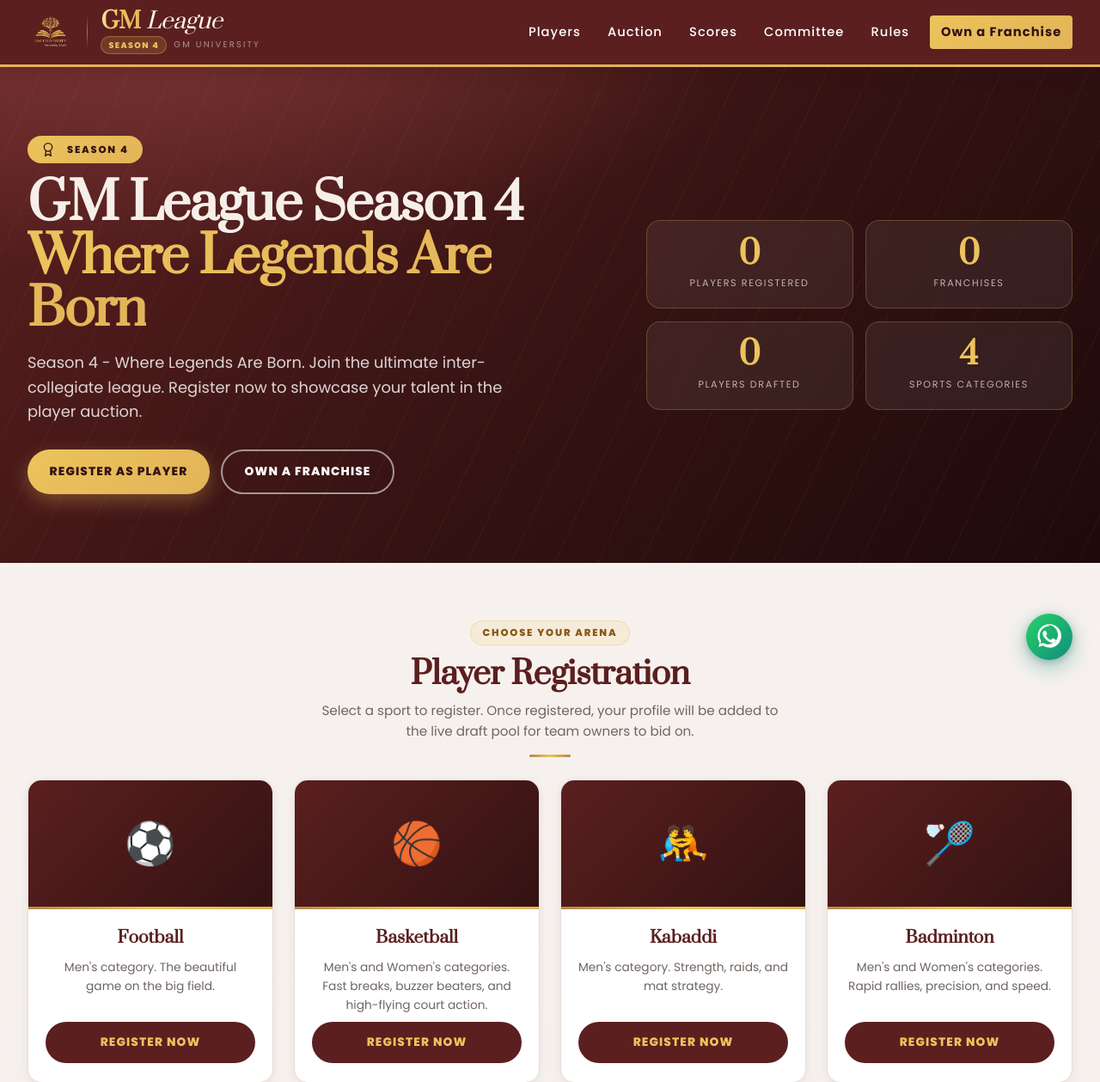
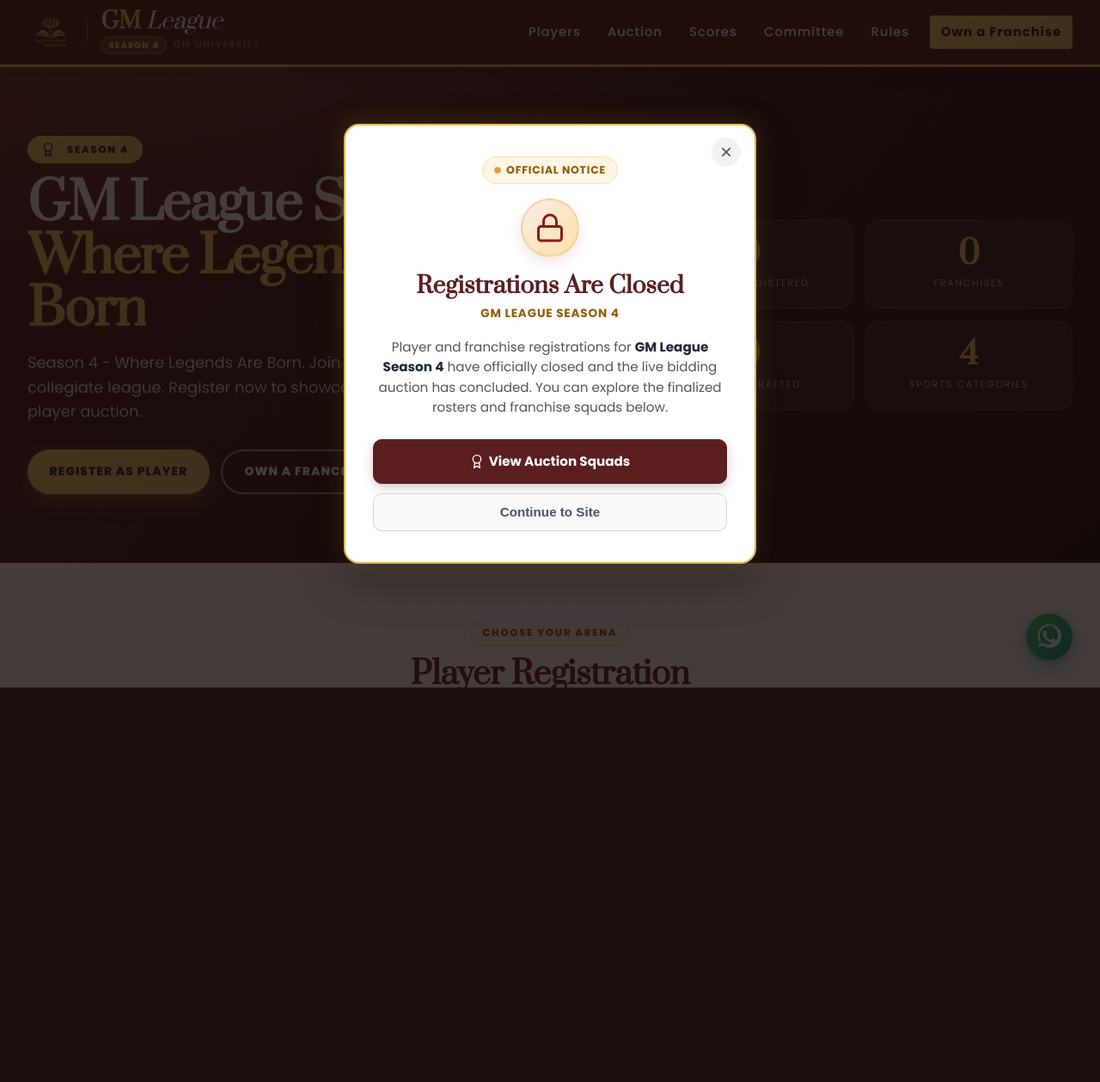
Before and after one commit to Nethrapalmjali/league4, a Flask app: page / in a window 1280 px wide. Shown: the top 1259 px of the page at 86% size. After the commit the page ends 800 px from the top, so only its background shows below. Run offline with Flask 3, Linux system fonts and the light colour scheme; some libraries are stand-ins or nearby versions.

Commit message:
Add pop-up notice modal on homepage indicating GM League registrations are closed

```diff
--- /dev/null
+++ b/templates/_registration_closed_modal.html
@@ -0,0 +1,253 @@
+<!-- Registration Closed Announcement Modal -->
+<div id="regClosedModal" class="announcement-modal" role="dialog" aria-modal="true" aria-labelledby="regClosedTitle">
+  <div class="announcement-modal__backdrop" id="regClosedBackdrop"></div>
+  <div class="announcement-modal__card">
+    <button type="button" class="announcement-modal__close" id="closeRegModalBtn" aria-label="Close message">&times;</button>
+
+    <div class="announcement-modal__badge">
+      <span class="announcement-modal__badge-dot"></span>
+      Official Notice
+    </div>
+
+    <div class="announcement-modal__icon-wrap">
+      <svg viewBox="0 0 24 24" width="36" height="36" fill="none" stroke="currentColor" stroke-width="2" stroke-linecap="round" stroke-linejoin="round">
+        <rect x="3" y="11" width="18" height="11" rx="2" ry="2"></rect>
+        <path d="M7 11V7a5 5 0 0 1 10 0v4"></path>
+      </svg>
+    </div>
+
+    <h2 id="regClosedTitle" class="announcement-modal__title">Registrations Are Closed</h2>
+    <p class="announcement-modal__subtitle">GM League Season 4</p>
+
+    <p class="announcement-modal__desc">
+      Player and franchise registrations for <strong>GM League Season 4</strong> have officially closed and the live bidding auction has concluded. You can explore the finalized rosters and franchise squads below.
+    </p>
+
+    <div class="announcement-modal__actions">
+      <a href="{{ url_for('auction_squads') }}" class="announcement-modal__btn announcement-modal__btn--primary">
+        <svg viewBox="0 0 24 24" width="16" height="16" fill="none" stroke="currentColor" stroke-width="2" stroke-linecap="round" stroke-linejoin="round" style="margin-right:6px;">
+          <circle cx="12" cy="8" r="7"></circle>
+          <polyline points="8.21 13.89 7 23 12 20 17 23 15.79 13.88"></polyline>
+        </svg>
+        View Auction Squads
+      </a>
+      <button type="button" class="announcement-modal__btn announcement-modal__btn--secondary" id="dismissRegModalBtn">
+        Continue to Site
+      </button>
+    </div>
+  </div>
+</div>
+
+<style>
+  .announcement-modal {
+    position: fixed;
+    top: 0;
+    left: 0;
+    width: 100vw;
+    height: 100vh;
+    z-index: 99999;
+    display: none;
+    align-items: center;
+    justify-content: center;
+    padding: 1.25rem;
+    box-sizing: border-box;
+  }
+  .announcement-modal.is-visible {
+    display: flex;
+    animation: gmlModalFadeIn 0.25s ease-out forwards;
+  }
+  .announcement-modal__backdrop {
+    position: absolute;
+    top: 0;
+    left: 0;
+    width: 100%;
+    height: 100%;
+    background: rgba(18, 9, 9, 0.78);
+    backdrop-filter: blur(6px);
+    -webkit-backdrop-filter: blur(6px);
+  }
+  .announcement-modal__card {
+    position: relative;
+    background: #ffffff;
+    border: 2px solid #e2b755;
+    border-radius: 18px;
+    padding: 2.25rem 2rem;
+    max-width: 480px;
+    width: 100%;
+    text-align: center;
+    box-shadow: 0 20px 50px rgba(0, 0, 0, 0.35), 0 0 30px rgba(226, 183, 85, 0.2);
+    z-index: 1;
+    transform: translateY(12px) scale(0.96);
+    animation: gmlCardPop 0.3s cubic-bezier(0.16, 1, 0.3, 1) 0.05s forwards;
+  }
+  .announcement-modal__close {
+    position: absolute;
+    top: 14px;
+    right: 16px;
+    background: rgba(0, 0, 0, 0.05);
+    border: none;
+    width: 34px;
+    height: 34px;
+    border-radius: 50%;
+    font-size: 1.5rem;
+    line-height: 1;
+    cursor: pointer;
+    color: #555;
+    display: flex;
+    align-items: center;
+    justify-content: center;
+    transition: background 0.15s, color 0.15s, transform 0.15s;
+  }
+  .announcement-modal__close:hover {
+    background: rgba(139, 26, 26, 0.12);
+    color: #8b1a1a;
+    transform: scale(1.08);
+  }
+  .announcement-modal__badge {
+    display: inline-flex;
+    align-items: center;
+    gap: 6px;
+    background: #fdf5e6;
+    color: #925c08;
+    border: 1px solid #fae1a6;
+    font-size: 0.78rem;
+    font-weight: 700;
+    text-transform: uppercase;
+    letter-spacing: 0.06em;
+    padding: 0.3rem 0.85rem;
+    border-radius: 999px;
+    margin-bottom: 1.1rem;
+  }
+  .announcement-modal__badge-dot {
+    width: 8px;
+    height: 8px;
+    border-radius: 50%;
+    background: #d97706;
+    display: inline-block;
+    animation: gmlPulse 1.8s infinite;
+  }
+  .announcement-modal__icon-wrap {
+    width: 68px;
+    height: 68px;
+    border-radius: 50%;
+    background: linear-gradient(135deg, #fbeaea 0%, #fae1a6 100%);
+    color: #8b1a1a;
+    display: flex;
+    align-items: center;
+    justify-content: center;
+    margin: 0 auto 1.1rem;
+    border: 2px solid rgba(226, 183, 85, 0.4);
+    box-shadow: 0 6px 16px rgba(139, 26, 26, 0.12);
+  }
+  .announcement-modal__title {
+    font-family: 'Prata', 'Playfair Display', Georgia, serif;
+    color: #5b1f1f;
+    font-size: 1.65rem;
+    margin: 0 0 0.25rem;
+    line-height: 1.25;
+  }
+  .announcement-modal__subtitle {
+    font-size: 0.85rem;
+    font-weight: 700;
+    letter-spacing: 0.06em;
+    text-transform: uppercase;
+    color: #925c08;
+    margin: 0 0 1rem;
+  }
+  .announcement-modal__desc {
+    font-size: 0.95rem;
+    line-height: 1.55;
+    color: #555555;
+    margin: 0 0 1.6rem;
+  }
+  .announcement-modal__desc strong {
+    color: #1f2937;
+  }
+  .announcement-modal__actions {
+    display: flex;
+    flex-direction: column;
+    gap: 0.65rem;
+  }
+  .announcement-modal__btn {
+    display: inline-flex;
+    align-items: center;
+    justify-content: center;
+    padding: 0.8rem 1.4rem;
+    border-radius: 10px;
+    font-size: 0.95rem;
+    font-weight: 700;
+    text-decoration: none;
+    cursor: pointer;
+    transition: all 0.18s ease;
+  }
+  .announcement-modal__btn--primary {
+    background: #5b1f1f;
+    color: #ffffff;
+    border: 1px solid #5b1f1f;
+    box-shadow: 0 4px 12px rgba(91, 31, 31, 0.25);
+  }
+  .announcement-modal__btn--primary:hover {
+    background: #752828;
+    border-color: #752828;
+    color: #ffffff;
+    transform: translateY(-1px);
+    box-shadow: 0 6px 16px rgba(91, 31, 31, 0.32);
+  }
+  .announcement-modal__btn--secondary {
+    background: #f8fafc;
+    color: #475569;
+    border: 1px solid #cbd5e1;
+  }
+  .announcement-modal__btn--secondary:hover {
+    background: #f1f5f9;
+    color: #1e293b;
+    border-color: #94a3b8;
+  }
+  @keyframes gmlModalFadeIn {
+    from { opacity: 0; }
+    to { opacity: 1; }
+  }
+  @keyframes gmlCardPop {
+    from { transform: translateY(16px) scale(0.95); opacity: 0; }
+    to { transform: translateY(0) scale(1); opacity: 1; }
+  }
+  @keyframes gmlPulse {
+    0%, 100% { opacity: 1; transform: scale(1); }
+    50% { opacity: 0.4; transform: scale(0.85); }
+  }
+</style>
+
+<script>
+  (function() {
+    function initClosedModal() {
+      var modal = document.getElementById('regClosedModal');
+      if (!modal) return;
+
+      modal.classList.add('is-visible');
+
+      var closeBtn = document.getElementById('closeRegModalBtn');
+      var dismissBtn = document.getElementById('dismissRegModalBtn');
+      var backdrop = document.getElementById('regClosedBackdrop');
+
+      function hideModal() {
+        modal.classList.remove('is-visible');
+      }
+
+      if (closeBtn) closeBtn.addEventListener('click', hideModal);
+      if (dismissBtn) dismissBtn.addEventListener('click', hideModal);
+      if (backdrop) backdrop.addEventListener('click', hideModal);
+
+      document.addEventListener('keydown', function(e) {
+        if (e.key === 'Escape' && modal.classList.contains('is-visible')) {
+          hideModal();
+        }
+      });
+    }
+
+    if (document.readyState === 'loading') {
+      document.addEventListener('DOMContentLoaded', initClosedModal);
+    } else {
+      initClosedModal();
+    }
+  })();
+</script>
--- a/templates/index.html
+++ b/templates/index.html
@@ -279,4 +279,6 @@
     </div>
   </div>
 </section>
+
+{% include "_registration_closed_modal.html" %}
 {% endblock %}
```
